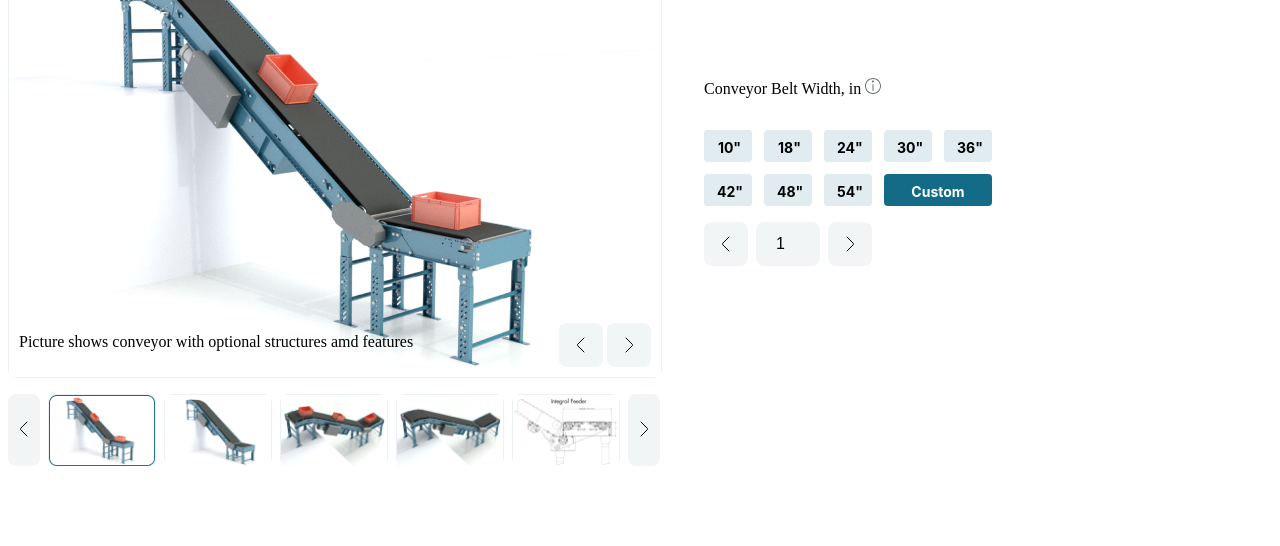
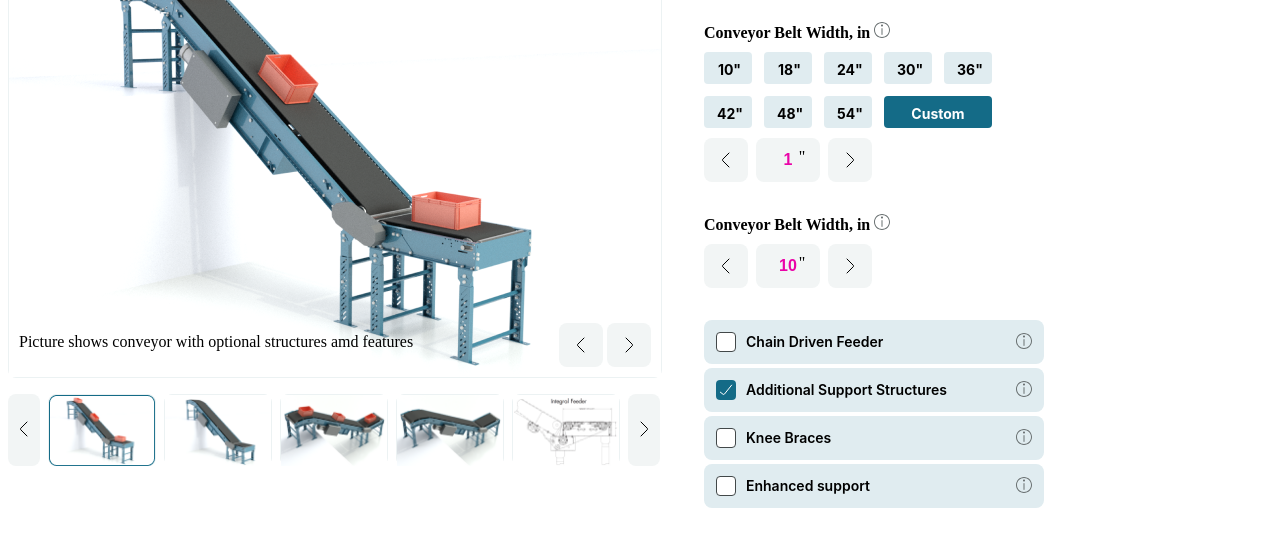
Before and after one commit to hustle2live/Front-End-Test-Assignment, a plain HTML site: page index.html in a window 1280 px wide. Shown: the part 162-708 px from the top of the page. Drawn offline with Linux system fonts and the light colour scheme.

Commit message:
moderate item description section

```diff
--- a/index.html
+++ b/index.html
@@ -17,7 +17,7 @@
             <span class="pagelink_icon">
                <img src="./assets/icons/Arrow_right_long.svg" alt="arrow right" />
             </span>
-            <span class="pagelink_navlink" href="">Incline & Decline Conveyors</span>
+            <span class="pagelink_navlink">Incline &#38; Decline Conveyors</span>
          </div>
 
          <div class="content">
@@ -76,12 +76,10 @@
             <div class="item_content">
                <h1 class="item_heading">Incline &#38; Decline Conveyors</h1>
                <div class="item_description primary">
-                  <div class="section-title">
-                     <p>
-                        Conveyor Belt Width, in <span><img src="./assets/icons/info_circle.svg" alt="info" /></span>
-                     </p>
-                  </div>
-
+                  <p class="info-text">
+                     Conveyor Belt Width, in
+                     <span><img src="./assets/icons/info_circle.svg" alt="info" /></span>
+                  </p>
                   <div class="radio-select">
                      <ul>
                         <li>
@@ -119,15 +117,51 @@
 
                         <button class="btn-custon active">Custom</button>
                      </ul>
-                     <div class="input-custon">
+                     <div class="size_select custom">
                         <button class="less">
                            <img src="./assets/icons/Chevron_left.svg" alt="chevron left" />
                         </button>
-                        <input type="number" value="1" min="1" max="10" />
+                        <input type="number" value="1" min="1" max="99" /><span>"</span>
                         <button class="more">
                            <img src="./assets/icons/Chevron_right.svg" alt="chevron right" />
                         </button>
                      </div>
+                  </div>
+                  <p class="info-text">
+                     Conveyor Belt Width, in <span><img src="./assets/icons/info_circle.svg" alt="info" /></span>
+                  </p>
+                  <div class="size_select">
+                     <button class="less">
+                        <img src="./assets/icons/Chevron_left.svg" alt="chevron left" />
+                     </button>
+                     <input type="number" value="10" min="10" max="99" /><span>"</span>
+                     <button class="more">
+                        <img src="./assets/icons/Chevron_right.svg" alt="chevron right" />
+                     </button>
+                  </div>
+                  <div class="additional-options">
+                     <fieldset>
+                        <div>
+                           <input type="checkbox" id="option1" name="Chain-Driven-Feeder" />
+                           <label for="option1">Chain Driven Feeder</label>
+                           <span><img src="./assets/icons/info_circle.svg" alt="info" /></span>
+                        </div>
+                        <div>
+                           <input type="checkbox" id="option2" name="Additional-Support" checked />
+                           <label for="option2">Additional Support Structures</label>
+                           <span><img src="./assets/icons/info_circle.svg" alt="info" /></span>
+                        </div>
+                        <div>
+                           <input type="checkbox" id="option3" name="Knee-Braces" />
+                           <label for="option3">Knee Braces</label>
+                           <span><img src="./assets/icons/info_circle.svg" alt="info" /></span>
+                        </div>
+                        <div>
+                           <input type="checkbox" id="option4" name="Enhanced-support" />
+                           <label for="option4">Enhanced support</label>
+                           <span><img src="./assets/icons/info_circle.svg" alt="info" /></span>
+                        </div>
+                     </fieldset>
                   </div>
                </div>
                <div class="item_description secondary"></div>
--- a/styles.css
+++ b/styles.css
@@ -139,6 +139,7 @@ body {
    top: 10px;
 }
 
+div.button,
 button {
    box-sizing: border-box;
    cursor: pointer;
@@ -155,7 +156,7 @@ button:active {
    opacity: 0.8;
 }
 
-.input-custon input[type='number'],
+.size_select input[type='number'],
 button {
    background: #f2f5f5;
    border-radius: 8px;
@@ -201,13 +202,12 @@ button {
 
 .item_description {
    flex-direction: column;
-   margin-top: 80px;
+   margin-top: 40px;
 }
 
 .primary {
    width: 316px;
    min-height: 476px;
-   margin-top: 80px;
 }
 
 .secondary {
@@ -220,15 +220,22 @@ button {
    justify-content: space-between;
 }
 
+.size_select.custom {
+   margin-bottom: 0;
+}
+
+.size_select,
+.radio-select {
+   margin-bottom: 32px;
+}
+
 .radio-select ul {
    display: flex;
    justify-content: flex-start;
    flex-wrap: wrap;
    gap: 12px;
    width: 290px;
-}
-
-.radio-select ul {
+   margin: 10px 0;
    padding: 0;
 }
 .radio-select ul li {
@@ -273,19 +280,19 @@ input.radio:not(label) {
    color: #ffffff;
 }
 
-.input-custon {
+.size_select {
    display: flex;
    gap: 8px;
+   position: relative;
+   margin-top: 10px;
 }
 
-.input-custon input::-webkit-outer-spin-button,
-.input-custon input::-webkit-inner-spin-button {
-   /* -webkit-appearance: none; */
-   margin: 0;
+.size_select input::-webkit-outer-spin-button,
+.size_select input::-webkit-inner-spin-button {
+   -webkit-appearance: none;
 }
 
-.input-custon input[type='number'] {
-   /* font-family: 'SF Pro Text'; */
+.size_select input[type='number'] {
    padding: 0;
    margin: 0;
    width: 64px;
@@ -295,20 +302,89 @@ input.radio:not(label) {
    letter-spacing: 0em;
    position: relative;
    z-index: 0;
-   /* -moz-appearance: textfield; */
+   -moz-appearance: textfield;
+   color: #ea04a8;
+   font-weight: 700;
+   overflow: visible;
+   z-index: 0;
 }
 
-.input-custon input[type='number']::after {
+.size_select span {
    position: absolute;
+   left: 30%;
+   top: 10px;
+}
+
+.item_description .info-text {
+   margin: 0;
+   font-weight: 600;
+}
+
+.additional-options {
+}
+
+.additional-options fieldset {
+   margin: 0;
+   padding: 0;
+   border: none;
+}
+
+.additional-options fieldset div {
+   width: 100%;
+   max-width: 100%;
+   height: 44px;
+   padding: 0 12px;
+   border-radius: 8px;
+   background: #e0ecf0;
+   margin-bottom: 4px;
+   font-family: SF Pro Text;
+   font-size: 14px;
+   font-weight: 600;
+   line-height: 14px;
+   text-align: left;
+   display: flex;
+   align-items: center;
+   justify-content: flex-start;
+}
+
+.additional-options fieldset div span {
+   margin: auto;
+   margin-right: 0;
+}
+
+input[type='checkbox' i] {
+   display: none;
+}
+
+input[type='checkbox'] ~ label {
+   position: relative;
+   overflow: visible;
+   margin-left: 30px;
+   cursor: pointer;
+   padding: 4px 0;
+   line-height: 20px;
+   width: 100%;
+}
+
+input[type='checkbox'] ~ label::before {
+   background: #ffffff;
+   position: absolute;
+   left: -30px;
+   bottom: -6px;
+   transform: translate(0, -50%);
    display: block;
-   content: '+++';
-   font-size: 16px;
-   font-weight: 400;
-   background: #eb1595;
-   color: yellow;
-   z-index: 2;
-   width: 64px;
-   height: 64px;
-   left: 0;
-   bottom: 0;
+   content: '';
+   width: 20px;
+   height: 20px;
+   border: 1px solid #424849;
+   border-radius: 4px;
+   z-index: 3;
+   padding: 0;
+   margin: 0;
+   box-sizing: border-box;
 }
+
+input[type='checkbox']:checked ~ label::before {
+   content: url('./assets/icons/StateInactiveChecled.svg');
+   border: transparent;
+}
```
Also changed, not shown: assets/icons/StateInactiveChecled.svg (added).
